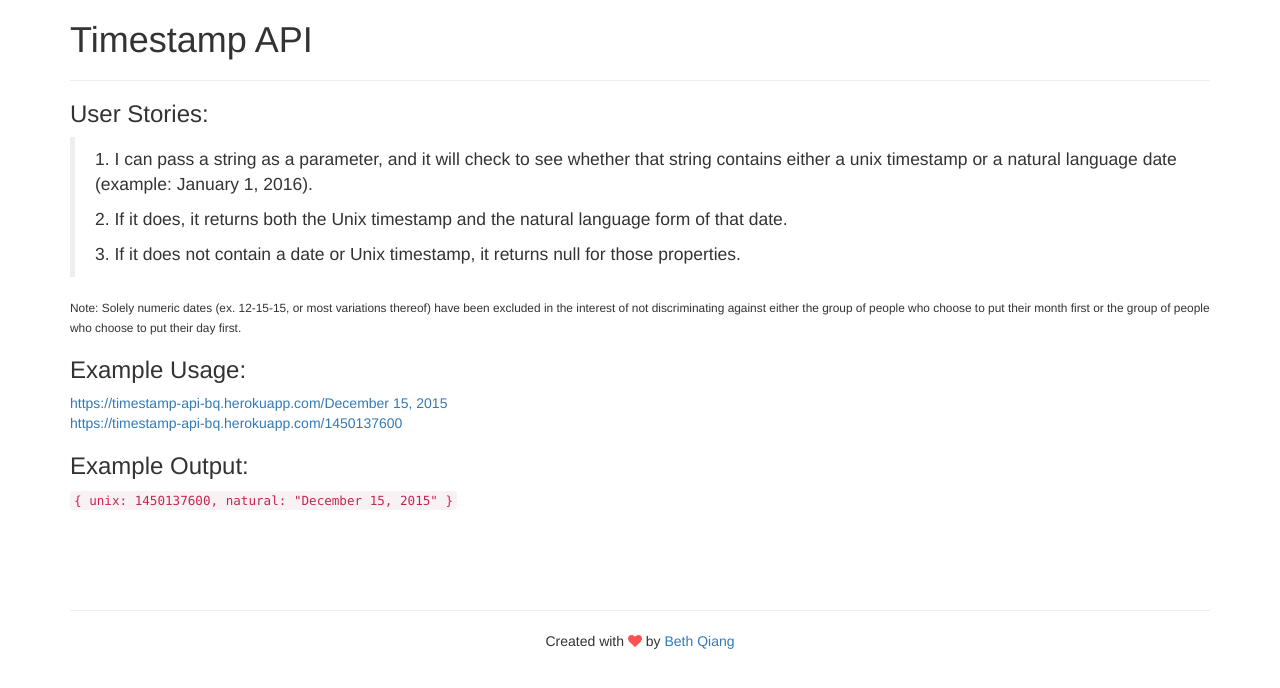
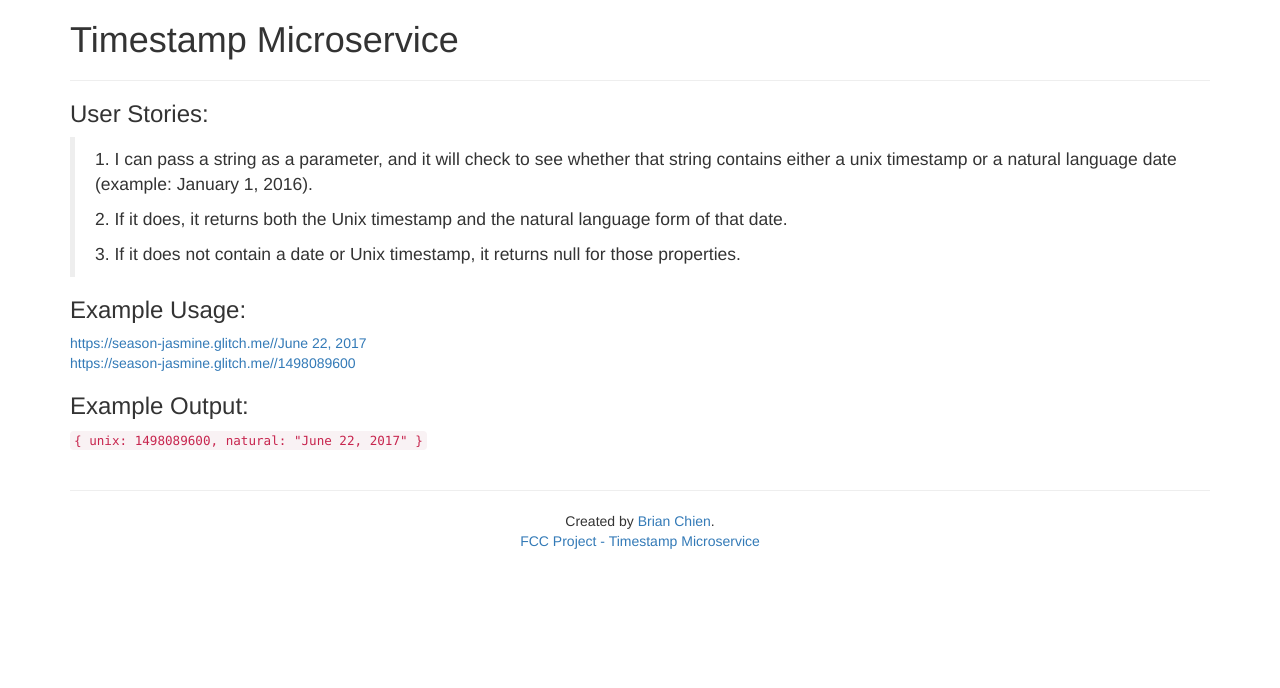
Before and after one commit to cbchien/timestamp-microservice, a website: page index.html in a window 1280 px wide. Drawn offline with nearby package versions, Linux system fonts and the light colour scheme.

Commit message:
💠🛫 Updated with Glitch

```diff
--- a/index.html
+++ b/index.html
@@ -12,7 +12,7 @@
 <body>
   <div class="container">
 
-    <h1 class="header">Timestamp API</h1>
+    <h1 class="header">Timestamp Microservice</h1>
 
     <hr/>
 
@@ -23,24 +23,19 @@
       <p>3. If it does not contain a date or Unix timestamp, it returns null for those properties.</p>
     </blockquote>
 
-    <small>Note: Solely numeric dates (ex. 12-15-15, or most variations thereof) have been excluded in the interest of not discriminating against either the group of people who choose to put their month first or the group of people who choose to put their day first.</small>
-
     <h3>Example Usage:</h3>
-    <a href="https://timestamp-api-bq.herokuapp.com/December 15, 2015">https://timestamp-api-bq.herokuapp.com/December 15, 2015</a>
+    <a href="https://season-jasmine.glitch.me//June 22, 2017">https://season-jasmine.glitch.me//June 22, 2017</a>
     <br/>
-    <a href="https://timestamp-api-bq.herokuapp.com/1450137600">https://timestamp-api-bq.herokuapp.com/1450137600</a>
+    <a href="https://season-jasmine.glitch.me//1498089600">https://season-jasmine.glitch.me//1498089600</a>
 
     <h3>Example Output:</h3>
     <code>
       {
-        unix: 1450137600,
-        natural: "December 15, 2015"
+        unix: 1498089600,
+        natural: "June 22, 2017"
       }
     </code>
 
-    <br/>
-    <br/>
-    <br/>
     <br/>
     <br/>
     <hr/>
@@ -49,8 +44,8 @@
 </body>
 
 <footer style="text-align: center">
-  <p>Created with <i class="fa fa-heart" style="color: #FF5252"></i> by <a href="https://github.com/bethqiang">Beth Qiang</a></p>
-  <br/>
+  <p>Created by <a href="https://github.com/cbchien">Brian Chien</a>. <br/> <a href="https://www.freecodecamp.com/challenges/timestamp-microservice">FCC Project - Timestamp Microservice</a></p>
+
 </footer>
 
 </html>
```
Also changed, not shown: package.json (+23 -0 lines), 1 other file.
